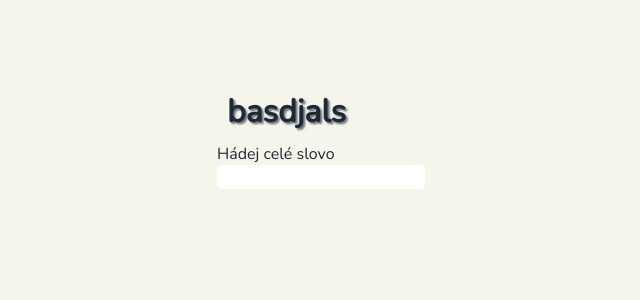
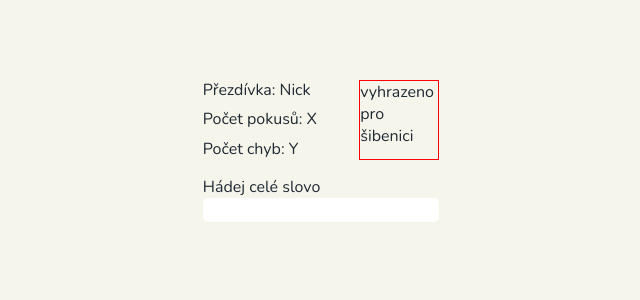
Before and after one commit to ImuneGH/hangman, a React (Vite) app: page /game in a window 1280 px wide. Shown: the top 300 px of the page, without its empty margins (319-959 px from the left). Built offline with nearby package versions, Linux system fonts and the light colour scheme.

Commit message:
feat: GameInfo.tsx nastylováno

```diff
--- a/src/components/GameInfo.tsx
+++ b/src/components/GameInfo.tsx
@@ -1,7 +1,14 @@
 import "../css/components/gameInfo.css";
 
 const GameInfo = () => {
-  return <></>;
+  return (
+    <div className="game-info">
+      <span className="nick">Přezdívka: Nick</span>
+      <span className="nick">Počet pokusů: X</span>
+      <span className="nick">Počet chyb: Y</span>
+      <div className="hangman-img">vyhrazeno pro šibenici</div>
+    </div>
+  );
 };
 
 export default GameInfo;
--- a/src/css/components/gameInfo.css
+++ b/src/css/components/gameInfo.css
@@ -0,0 +1,19 @@
+.game-info {
+  display: grid;
+  grid-template-columns: repeat(2, 1fr);
+  gap: 0.5rem;
+}
+
+.game-info span {
+  margin: 0;
+  cursor: default;
+}
+
+.hangman-img {
+  border: 1px solid red;
+  width: 5rem;
+  height: 5rem;
+  grid-column: 2 / 2;
+  grid-row: 1 / 4;
+  justify-self: end;
+}
--- a/src/css/pages/game.css
+++ b/src/css/pages/game.css
@@ -1,4 +1,7 @@
 .game-layout {
+  display: flex;
+  flex-direction: column;
+  gap: 1rem;
   max-width: 20rem;
   margin-top: 5rem;
 }
--- a/src/pages/Game.tsx
+++ b/src/pages/Game.tsx
@@ -15,7 +15,6 @@ const Game = () => {
 
   return (
     <div className="game-layout">
-      <h1>basdjals</h1>
       <GameInfo />
       <Solution />
       <GuessLetters />
```
